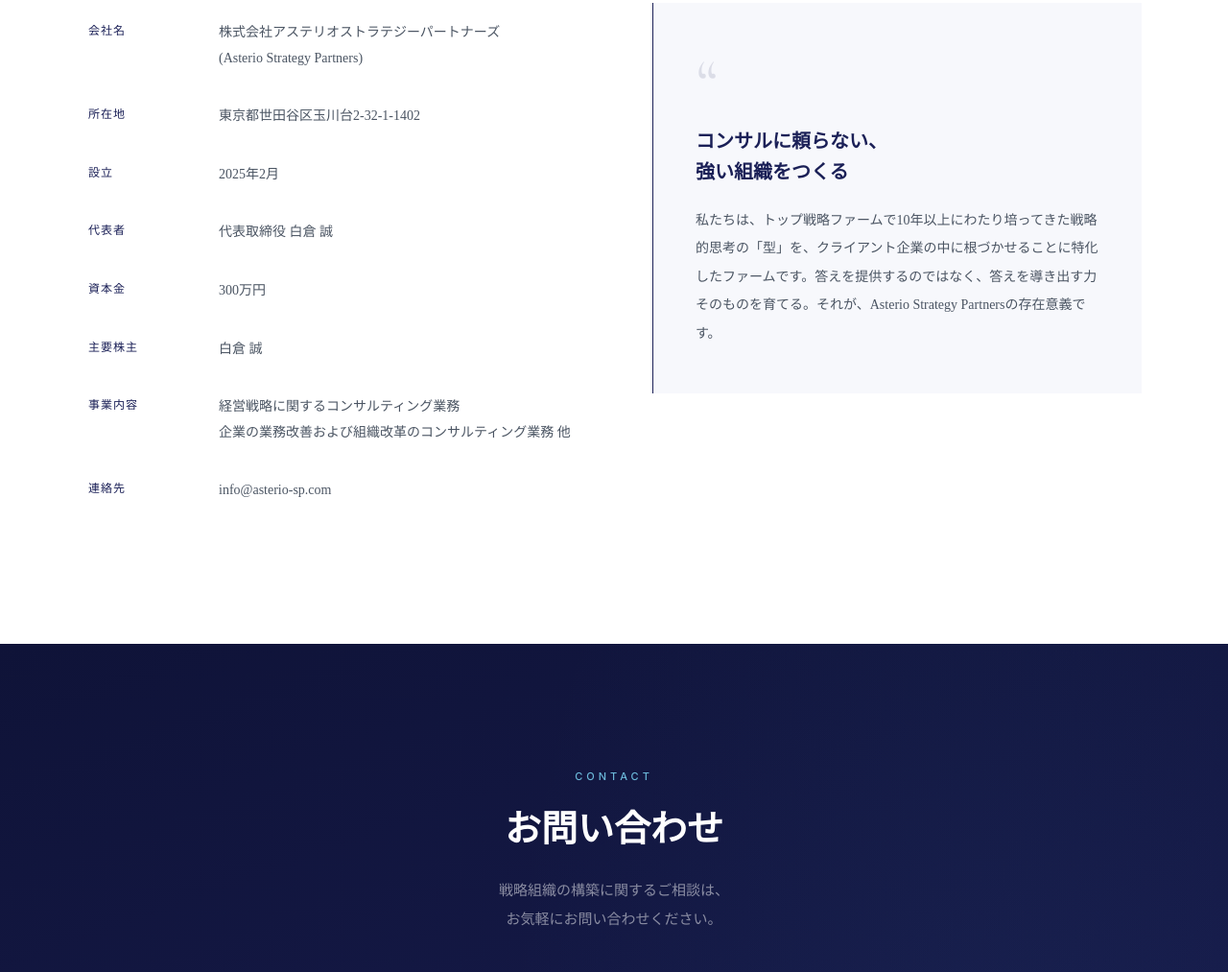
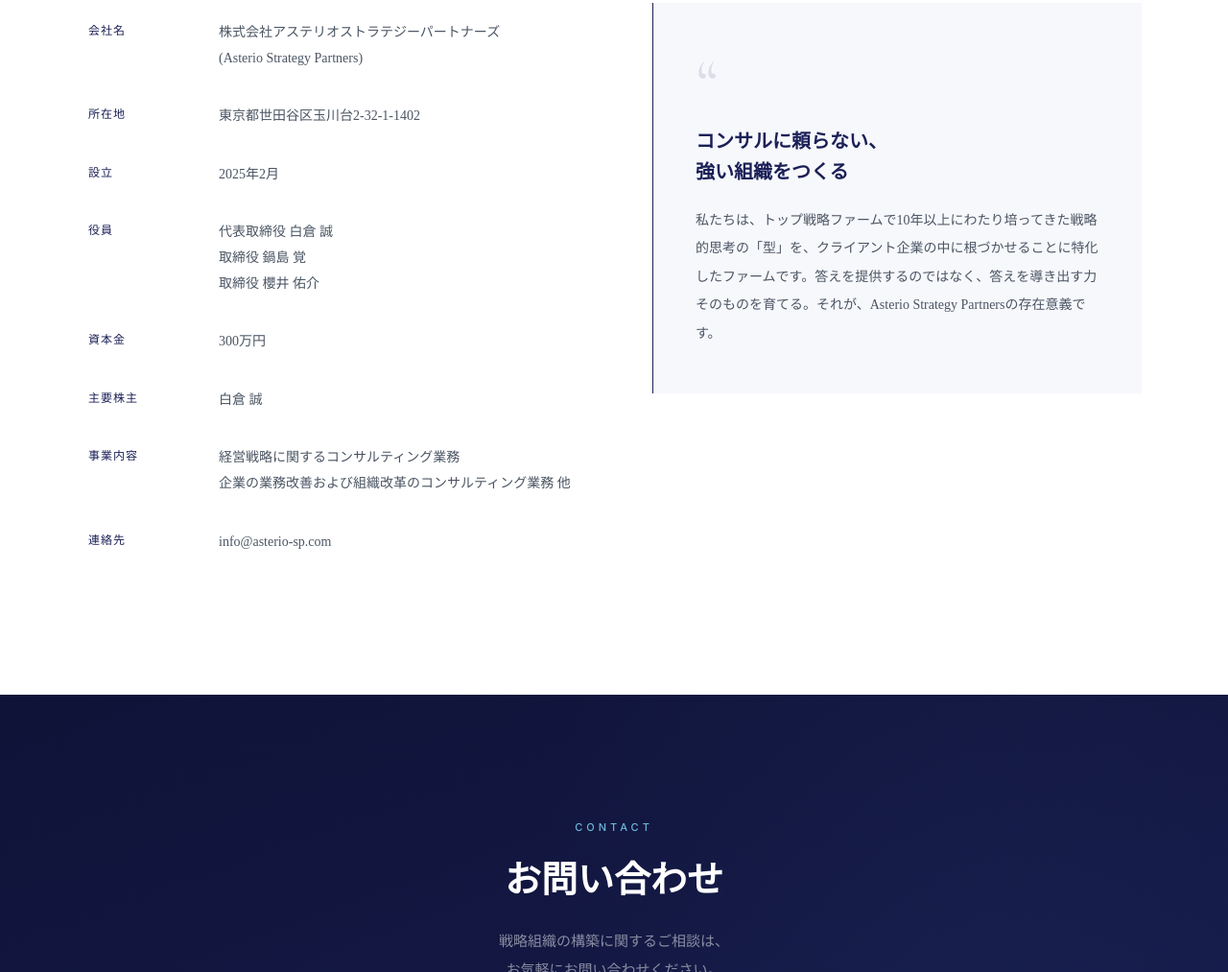
Before and after one commit to aomono/asp-website, a plain HTML site: page index.html in a window 1280 px wide. Shown: the part 4049-5062 px from the top of the page at 96% size. Drawn offline with nearby package versions, Linux system fonts and the light colour scheme.

Commit message:
会社概要：代表者→役員に変更、鍋島・櫻井 取締役を追加

```diff
--- a/index.html
+++ b/index.html
@@ -951,8 +951,8 @@
               <td>2025年2月</td>
             </tr>
             <tr>
-              <th>代表者</th>
-              <td>代表取締役 白倉 誠</td>
+              <th>役員</th>
+              <td>代表取締役 白倉 誠<br>取締役 鍋島 覚<br>取締役 櫻井 佑介</td>
             </tr>
             <tr>
               <th>資本金</th>
```
